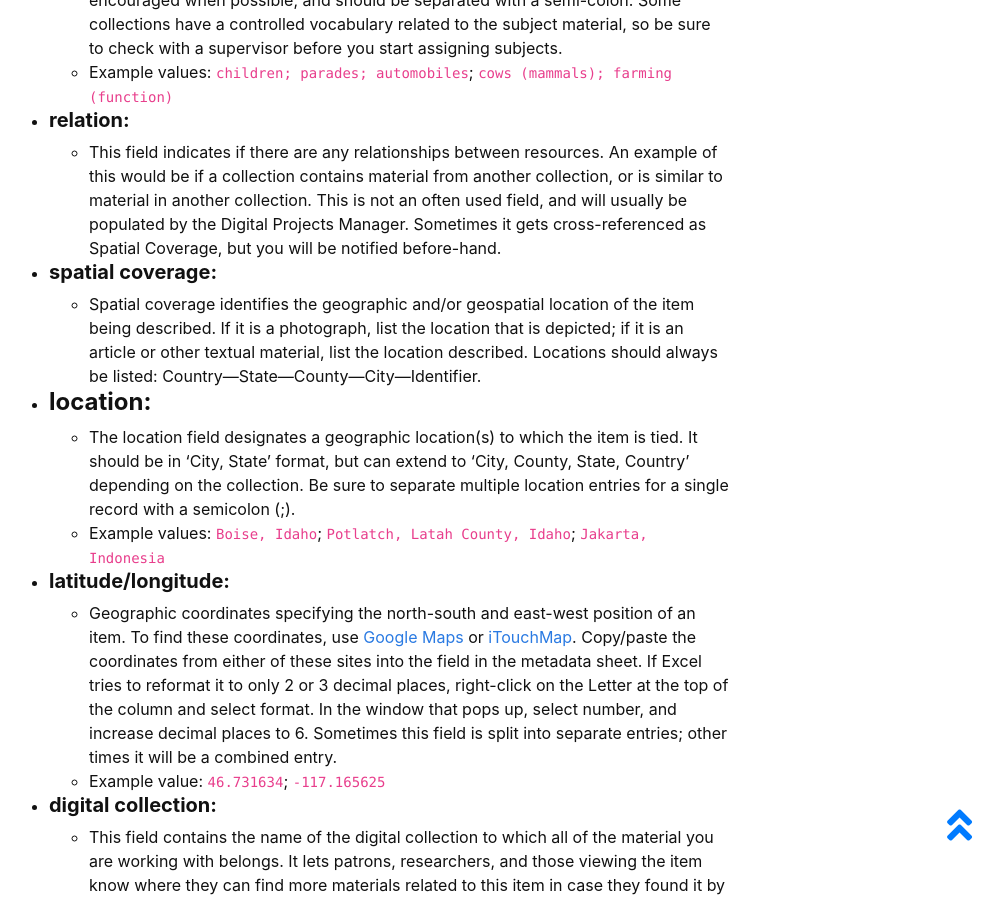
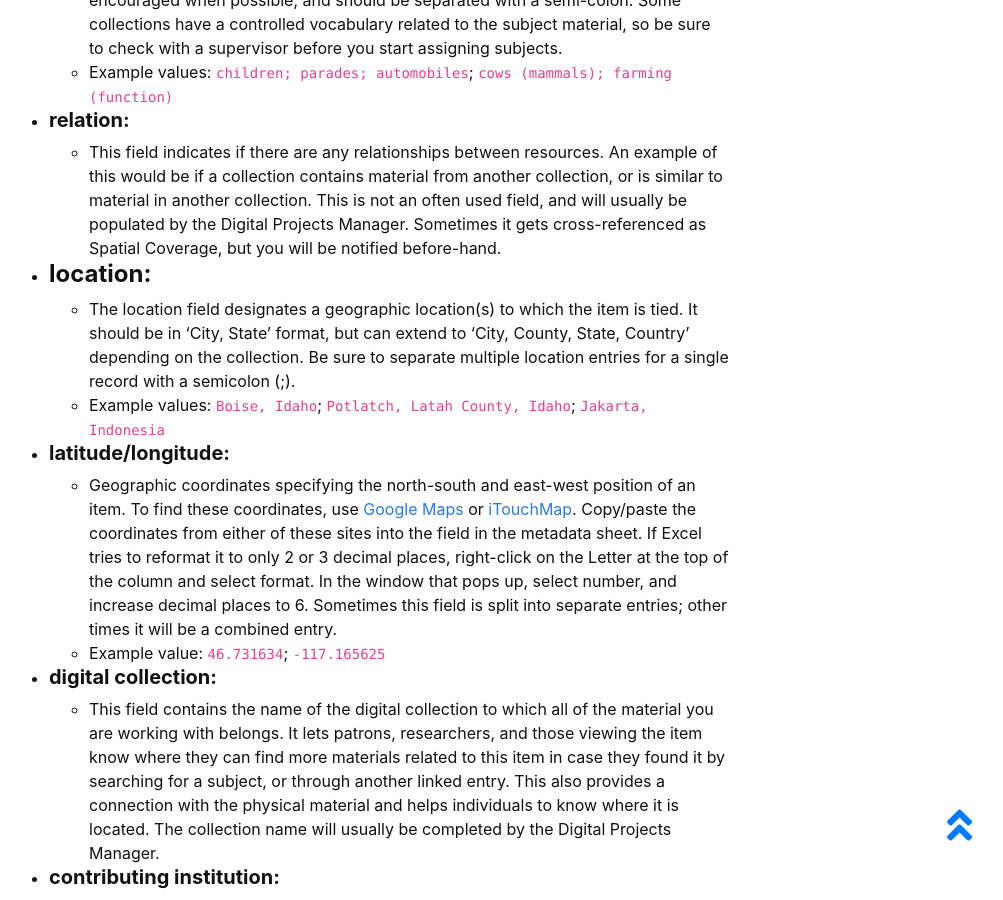
Before and after one commit to uidaholib/dds-student-workflow, a Jekyll site: the page built from content/3-metadata.md, in a window 1280 px wide and 900 px high, scrolled down 1603 px. Shown: the whole window, without its empty margins (271-1274 px from the left). Built offline with Jekyll 4.4.1, drawn with Linux system fonts in a browser that asks for light colours.

Commit message:
delete spatial coverage

```diff
--- a/content/3-metadata.md
+++ b/content/3-metadata.md
@@ -41,9 +41,6 @@ Not all of the fields listed below will appear on every metadata sheet. Some met
 
 - ##### **relation:**
     - This field indicates if there are any relationships between resources. An example of this would be if a collection contains material from another collection, or is similar to material in another collection. This is not an often used field, and will usually be populated by the Digital Projects Manager. Sometimes it gets cross-referenced as Spatial Coverage, but you will be notified before-hand.
-
-- ##### **spatial coverage:**
-    - Spatial coverage identifies the geographic and/or geospatial location of the item being described. If it is a photograph, list the location that is depicted; if it is an article or other textual material, list the location described. Locations should always be listed: Country—State—County—City—Identifier.
 
 - #### **location:**
     - The location field designates a geographic location(s) to which the item is tied. It should be in 'City, State' format, but can extend to 'City, County, State, Country' depending on the collection. Be sure to separate multiple location entries for a single record with a semicolon (;).
```
